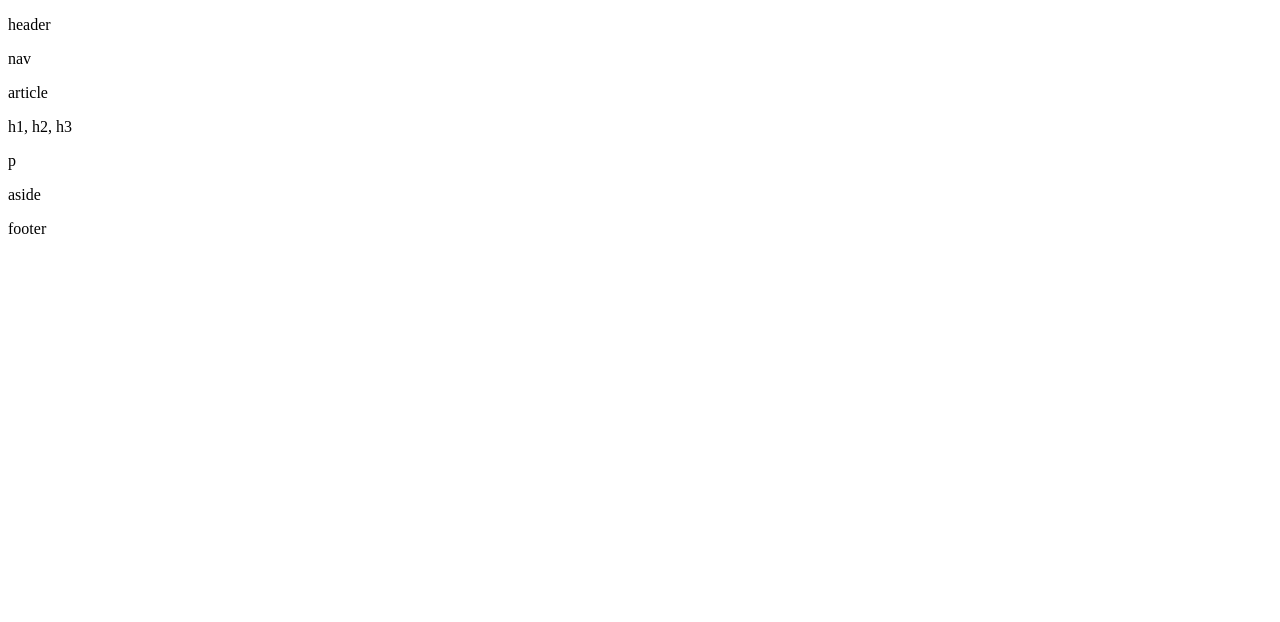
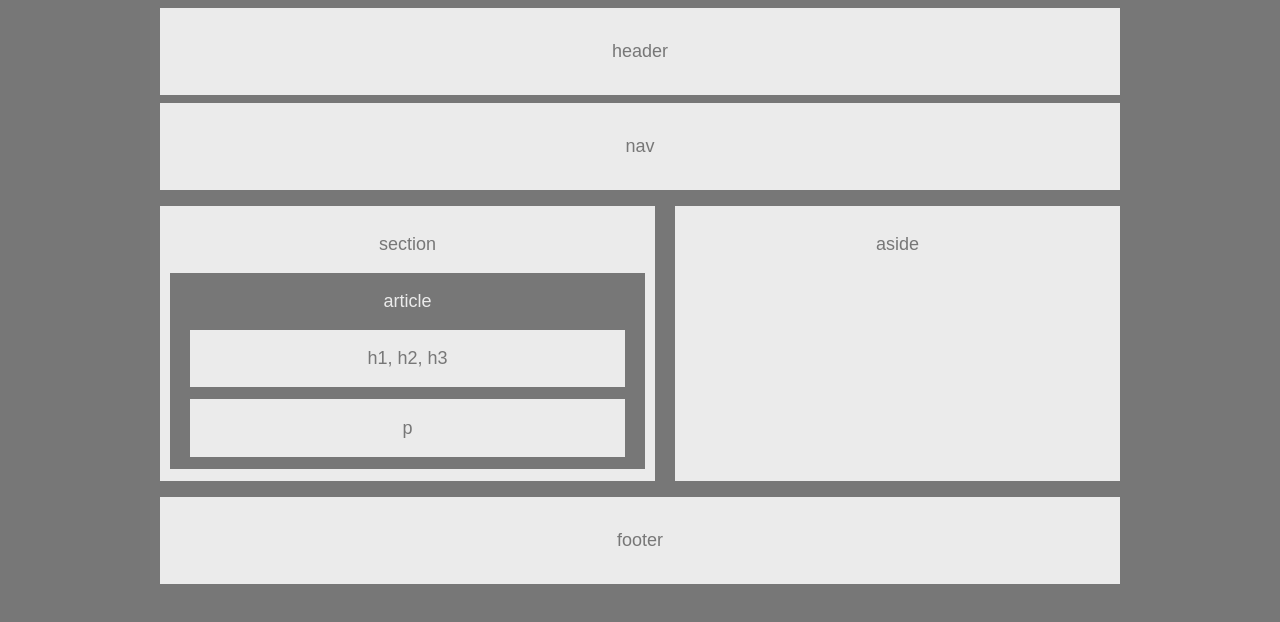
Before and after one commit to w3fl3x/HW-Wireframe, a plain HTML site: page index.html in a window 1280 px wide. Drawn offline with Linux system fonts and the light colour scheme.

Commit message:
Added styles to styles.css to match example image.

```diff
--- a/index.html
+++ b/index.html
@@ -21,12 +21,14 @@
 
     <div id="full">
         <div id="section">
+            <p>section</p>
+
             <div id="article">
                 <p>article</p>
-                <div id="tube1">
+                <div id="h1">
                     <p>h1, h2, h3</p>
                 </div>
-                <div id="tube2">
+                <div id="p">
                     <p>p</p>
                 </div>
             </div>
@@ -37,9 +39,9 @@
     </div>
 
     <footer>
+        <p>footer</p>
+    </footer>
 
-    </footer>
-        <p>footer</p>
     </div>
 </body>
 </html>
--- a/style.css
+++ b/style.css
@@ -0,0 +1,65 @@
+* {
+    box-sizing: border-box;
+    text-align: center;
+}
+
+body {
+    font-family: Arial, Helvetica, sans-serif;
+    color: #777;
+    background: #777;
+    width: 960px;
+    font-size: 18px;
+    margin: 0 auto;
+}
+
+header,
+nav {
+    background: #ebebeb;
+    padding: 15px;
+    margin-top: 8px;
+}
+
+#full {
+    margin: 16px 0 16px 0;
+    overflow: auto;
+}
+
+#section {
+    background: #ebebeb;
+    padding: 10px;
+    width: 495px;
+    height: 275px;
+    position: relative;
+    float: left;
+}
+
+#article {
+    color: #ebebeb;
+    background: #777;
+    width: 475px;
+    position: relative;
+    margin: 0 auto;
+    overflow: auto;
+}
+
+#h1, #p {
+    color: #777;
+    background: #ebebeb;
+    padding: .2px;
+    margin: 6px 20px 12px 20px;
+}
+
+#aside {
+    background: #ebebeb;
+    padding: 10px;
+    width: 445px;
+    height: 275px;
+    float: right;
+}
+
+footer {
+    background: #ebebeb;
+    padding: 15px;
+    margin-top: 8px;
+    position: bottom;
+}
```
